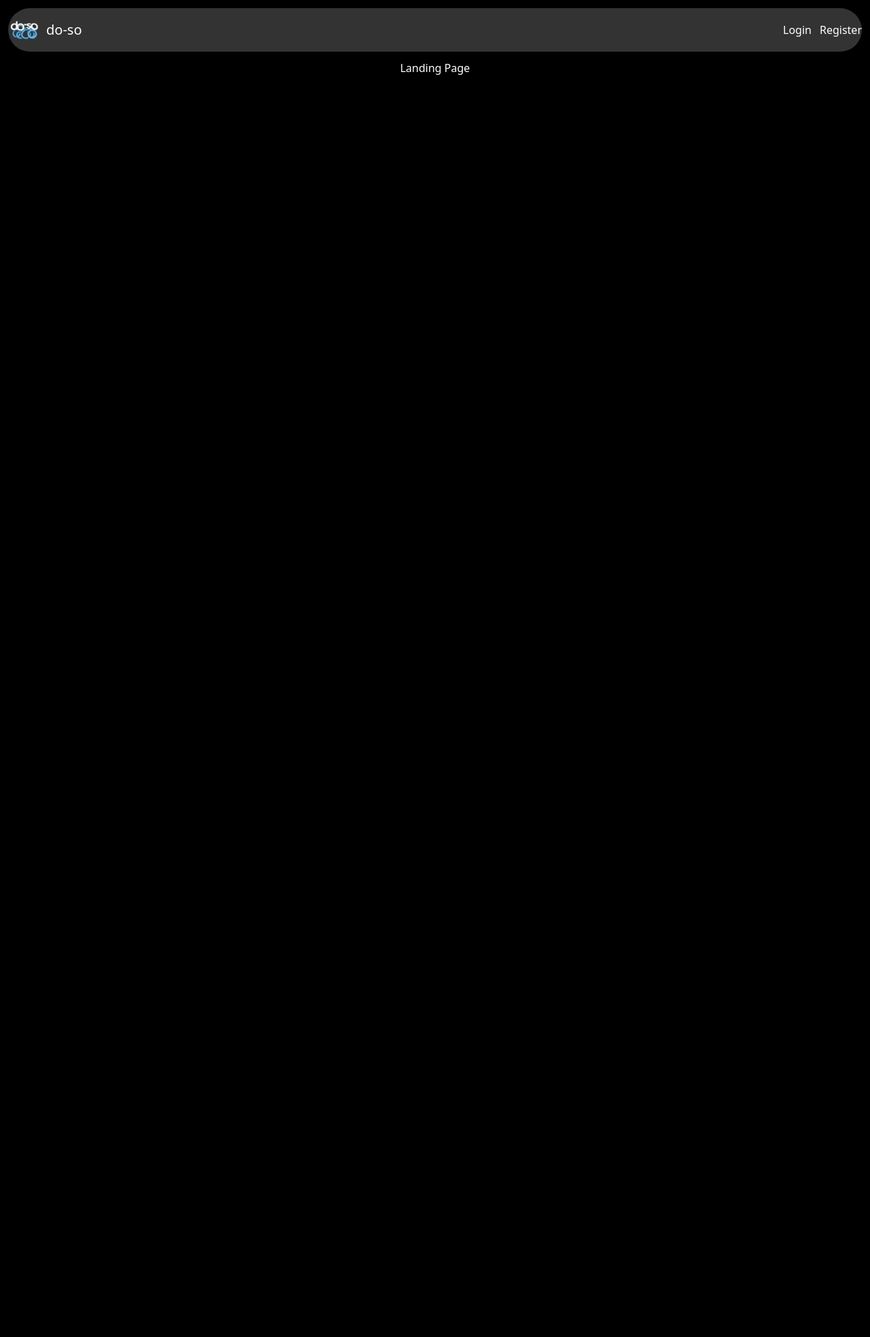
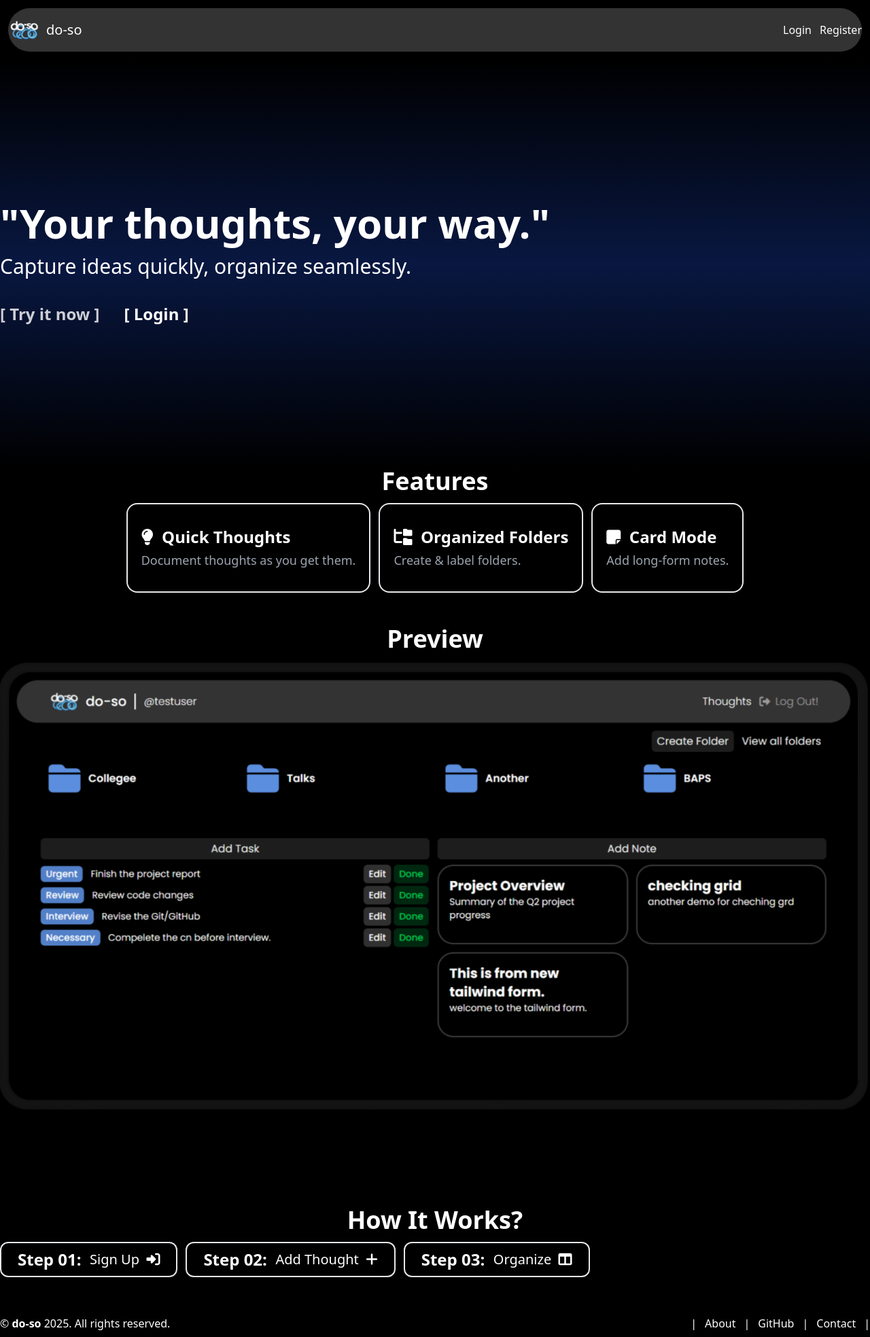
Before and after one commit to theyashkhokhani/do-do, a Django app: page / in a window 1280 px wide. Shown: the whole page at 68% size. Before the commit the page ends 110 px from the top, so only its background shows below. Run offline with Django 5.2, Linux system fonts and the light colour scheme; parts of the project's set-up code (start-up, migrations or seed data) failed here and were passed over; some libraries are stand-ins or nearby versions.

Commit message:
add landing page with footer

```diff
--- a/source-codes/dodo/templates/index.html
+++ b/source-codes/dodo/templates/index.html
@@ -1,9 +1,68 @@
 {% extends "layout.html" %}
+{% load static %}
 
 {% block title %}
 Landing | do-so
 {% endblock %}
 
 {% block content %}
-<h1 class="text-center">Landing Page</h1>
+{% comment %} <h1 class="text-center">Landing Page</h1> {% endcomment %}
+<main class="centerScales overflow-hidden">
+    <div id="hero" class="-mx-12 px-12 bg-gradient-to-b from-black  via-blue-700/30 to-transparent ">
+        <div class="flex flex-col gap-9 w-fit h-[600px] justify-center">
+            <div class="flex flex-col gap-4">
+                <h1 class="text-4xl lg:text-6xl font-bold">"Your thoughts, your way."</h1>
+                <h3 class="text-2xl lg:text-3xl font-light leading-slugify">Capture ideas quickly, organize seamlessly.</h3>
+            </div>
+            <div id="callToAction" class="flex gap-9">
+                <a href="" class="text-2xl font-bold text-white/80 hover:text-white transition">[ Try it now ]</a>
+                <a href="" class="text-2xl font-bold text-bg-blue-1 hover:text-bg-blue-1/80 transition">[ Login ]</a>
+            </div>
+        </div>
+    </div>
+
+    <div class="flex flex-col gap-3 items-center h-fit">
+        <h2 class="text-4xl font-semibold text-text-black-3">Features</h2>
+        <div class="flex flex-col gap-3 lg:flex-row lg:justify-between">
+            <div class="flex flex-col gap-1 md:w-100 px-5 py-8 rounded-2xl border-2 border-border-black-3 hover:border-border-black-3/0 hover:bg-bg-black-3 transition">
+                <h3 class="text-2xl font-bold"><i class="fa-solid fa-lightbulb"></i> &nbsp;Quick Thoughts</h3>
+                <p class="text-lg text-gray-400">Document thoughts as you get them.</p>
+            </div>
+            <div class="flex flex-col gap-1 md:w-100 px-5 py-8 rounded-2xl border-2 border-border-black-3 hover:border-border-black-3/0 hover:bg-bg-black-3 transition">
+                <h3 class="text-2xl font-bold"><i class="fa-solid fa-folder-tree"></i> &nbsp;Organized Folders</h3>
+                <p class="text-lg text-gray-400">Create & label folders.</p>
+            </div>
+            <div class="flex flex-col gap-1 md:w-100  px-5 py-8 rounded-2xl border-2 border-border-black-3 hover:border-border-black-3/0 hover:bg-bg-black-3 transition">
+                <h3 class="text-2xl font-bold"><i class="fa-solid fa-note-sticky"></i> &nbsp;Card Mode</h3>
+                <p class="text-lg text-gray-400">Add long-form notes.</p>
+            </div>
+        </div>
+    </div>
+
+    <div class="flex flex-col items-center mt-12 gap-3">
+        <h2 class="text-4xl font-semibold text-text-black-3 ">Preview</h2>
+        <img src="{% static "./images/showcase.png" %}" alt="">
+    </div>
+
+    <div class="flex flex-col gap-3 items-center">
+        <h2 class="text-4xl font-semibold text-text-black-3 ">How It Works?</h2>
+        <div class="flex flex-col gap-3 w-full lg:flex-row">
+            <div class="flex items-center border-2 px-6 py-2 border-border-blue-1/50 rounded-xl md:w-100">
+                <span class="text-2xl font-bold">Step 01: &nbsp;</span>
+                <p class="text-xl font-light">Sign Up &nbsp;<i class="fa-solid fa-right-to-bracket"></i></p>
+            </div>
+            <div class="flex items-center border-2 px-6 py-2 border-border-blue-1/50 rounded-xl md:w-100">
+                <span class="text-2xl font-bold">Step 02: &nbsp;</span>
+                <p class="text-xl font-light">Add Thought &nbsp;<i class="fa-solid fa-plus"></i></p>
+            </div>
+            <div class="flex items-center border-2 px-6 py-2 border-border-blue-1/50 rounded-xl md:w-100">
+                <span class="text-2xl font-bold">Step 03: &nbsp;</span>
+                <p class="text-xl font-light">Organize &nbsp;<i class="fa-solid fa-table-columns"></i></p>
+            </div>
+
+        </div>
+
+    </div>
+</main>
+
 {% endblock %}
--- a/source-codes/dodo/templates/layout.html
+++ b/source-codes/dodo/templates/layout.html
@@ -49,5 +49,22 @@
     {% block content %}
 
     {% endblock %}
+
+    <footer class="centerScales bg-bg-blue-1/80 py-2 mt-12">
+        <div class="flex justify-between">
+            <div>
+                &copy; <span class="font-semibold">do-so</span> 2025. All rights reserved.
+            </div>
+            <div class="flex gap-3">
+                <span>|</span>
+                <a href="">About</a>
+                <span>|</span>
+                <a href="">GitHub</a>
+                <span>|</span>
+                <a href="">Contact</a>
+                <span>|</span>
+            </div>
+        </div>
+    </footer>
 </body>
 </html>
```
Also changed, not shown: source-codes/dodo/static/images/showcase.png (added).
